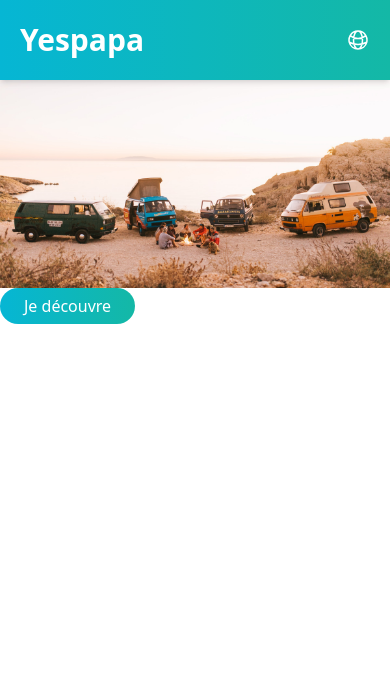
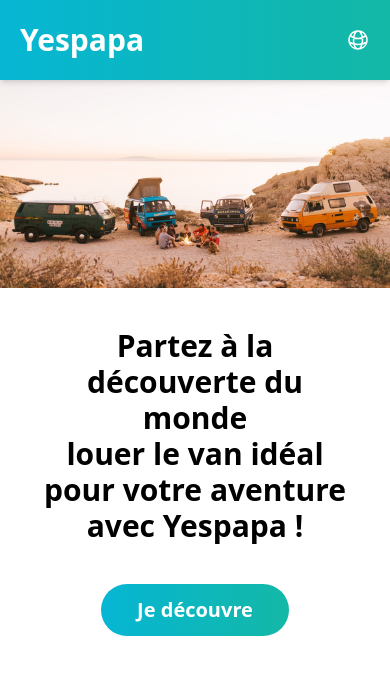
Before and after one commit to GeoLvl/atomic-nuxt-app, a Nuxt app: page / in a window 390 px wide. Shown: the top 674 px of the page. Built offline with nearby package versions, Linux system fonts and the light colour scheme.

Commit message:
title responsive homepage done

```diff
--- a/components/Atoms/ButtonPrimary.vue
+++ b/components/Atoms/ButtonPrimary.vue
@@ -1,5 +1,5 @@
 <template>
-  <button class="bg-gradient-to-r from-cyan-500 to-teal-500 hover:from-cyan-600 hover:to-teal-600 text-white py-1.5 px-6 rounded-full">
+  <button class="bg-gradient-to-r from-cyan-500 to-teal-500 hover:from-cyan-600 hover:to-teal-600 text-white py-3 px-9 rounded-full m-10 text-xl font-bold">
     {{ text }}
   </button>
 </template>
--- a/pages/index.vue
+++ b/pages/index.vue
@@ -2,7 +2,10 @@
   <div>
   <nav-bar/>
   <home-banner/>
-  <button-primary text="Je découvre"/>
+  <div class="text-center p-10">
+    <h2 class="text-3xl font-bold">Partez à la découverte du monde <br> louer le van idéal pour votre aventure avec Yespapa !</h2>
+    <button-primary text="Je découvre"/>
+  </div>
   <!-- <van-card/> -->
   </div>
 </template>
```
